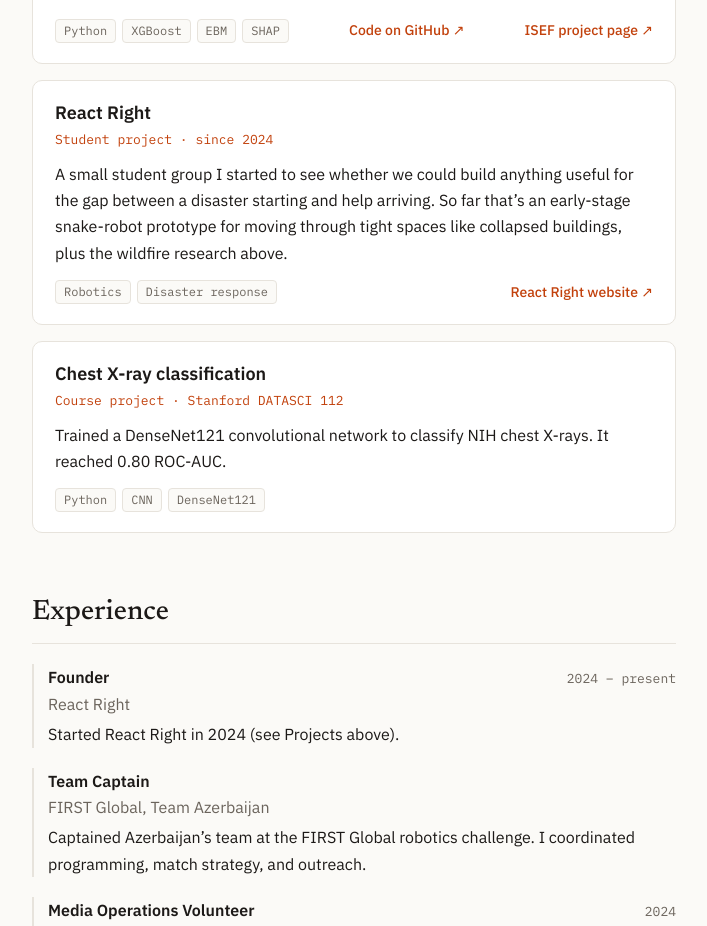
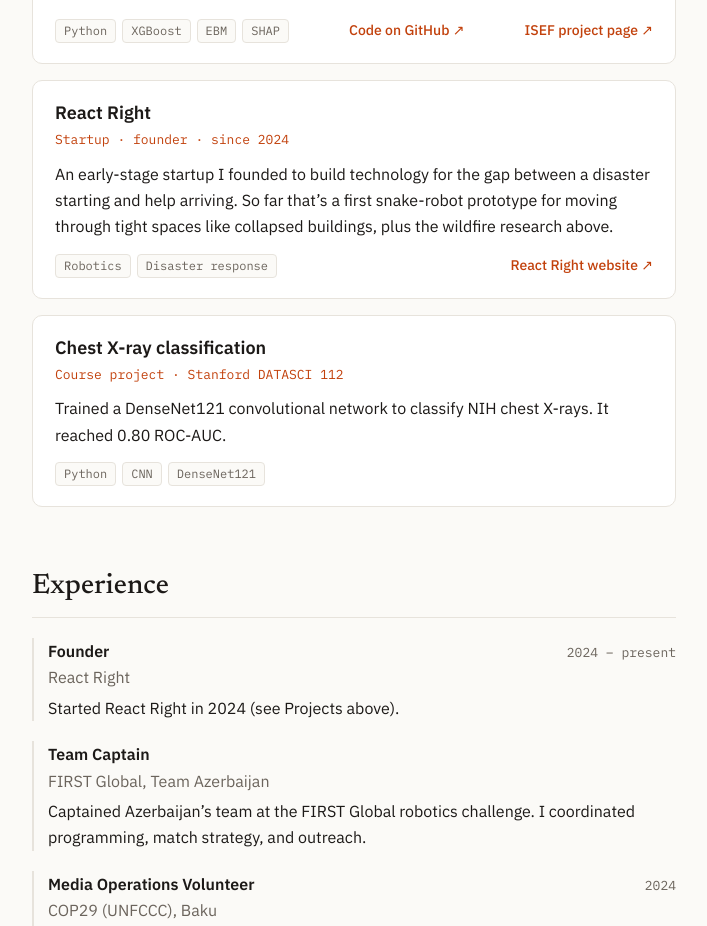
Before and after one commit to NijatTaghizada/nijat-website, a React (Vite) app: page / in a window 1280 px wide. Shown: the part 940-1866 px from the top of the page, without its empty margins (472-1179 px from the left). Built offline with nearby package versions, Linux system fonts and the light colour scheme.

Commit message:
Describe React Right as an early-stage startup

```diff
--- a/src/data/profile.ts
+++ b/src/data/profile.ts
@@ -30,9 +30,9 @@
   },
   {
     title: 'React Right',
-    meta: 'Student project · since 2024',
+    meta: 'Startup · founder · since 2024',
     body:
-      'A small student group I started to see whether we could build anything useful for the gap between a disaster starting and help arriving. So far that’s an early-stage snake-robot prototype for moving through tight spaces like collapsed buildings, plus the wildfire research above.',
+      'An early-stage startup I founded to build technology for the gap between a disaster starting and help arriving. So far that’s a first snake-robot prototype for moving through tight spaces like collapsed buildings, plus the wildfire research above.',
     tags: ['Robotics', 'Disaster response'],
     links: [{ href: 'https://nijattaghizada.github.io/reactright-website/', label: 'React Right website' }],
   },
```
